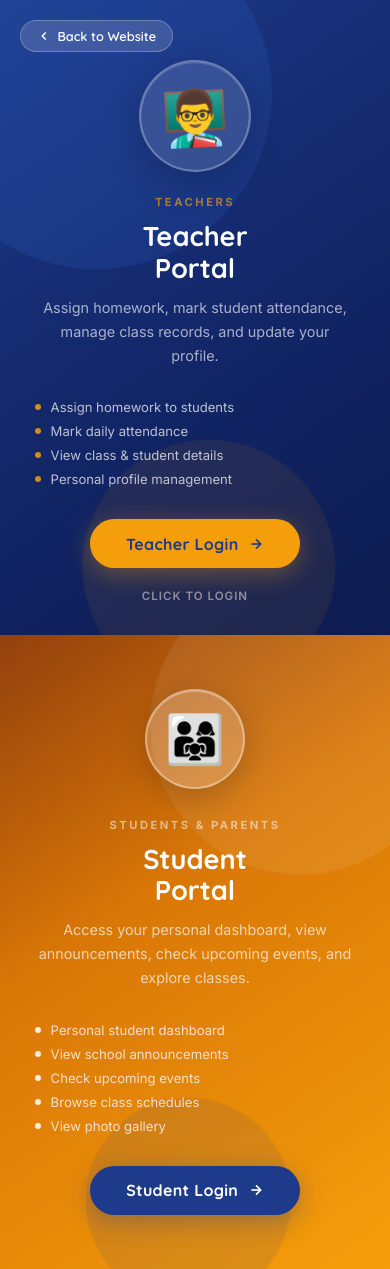
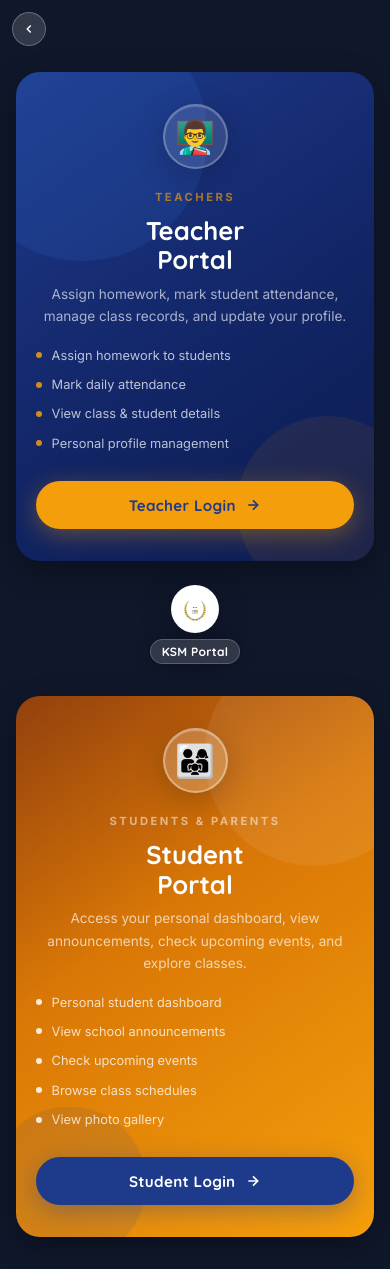
Before and after one commit to MAHMAD1499/School-Website, a PHP site: page /portal/index.php in a window 390 px wide. Run offline with PHP 8.4, Linux system fonts and the light colour scheme.

Commit message:
Updated the code

```diff
--- a/portal/index.php
+++ b/portal/index.php
@@ -348,17 +348,108 @@
 
     /* ===== RESPONSIVE ===== */
     @media (max-width: 768px) {
-      html, body { overflow: auto; }
-      .landing { flex-direction: column; height: auto; min-height: 100vh; }
-      .side { flex: none !important; padding: 4rem 2rem; min-height: 50vh; }
-      .side:hover { flex: none !important; }
-      .center-badge { display: none; }
+      html, body { overflow-y: auto; overflow-x: hidden; background-color: #0f172a; }
+      .landing {
+        flex-direction: column;
+        height: auto;
+        min-height: 100vh;
+        width: 100%;
+        padding: 5rem 1.25rem 2.5rem;
+        gap: 1.5rem;
+        justify-content: flex-start;
+      }
+      .side {
+        flex: none !important;
+        padding: 2.25rem 1.5rem;
+        min-height: auto;
+        border-radius: 1.5rem;
+        box-shadow: 0 10px 30px rgba(0,0,0,0.3);
+        overflow: hidden;
+        width: 100%;
+        max-width: 500px;
+        margin: 0 auto;
+      }
+      .side:hover { flex: none !important; transform: translateY(-3px); }
+
+      .center-badge {
+        display: flex;
+        position: relative;
+        top: 0; left: 0;
+        transform: none;
+        flex-direction: row;
+        align-items: center;
+        justify-content: center;
+        gap: 0.75rem;
+        z-index: 10;
+        margin-bottom: 0.5rem;
+      }
+      .center-logo {
+        width: 55px;
+        height: 55px;
+        border: 2px solid rgba(255,255,255,0.9);
+      }
+      .center-logo img {
+        width: 34px !important;
+        height: 34px !important;
+      }
+      .center-school-name {
+        font-size: 0.9rem;
+        padding: 0.35rem 0.9rem;
+        color: white;
+        background: rgba(255, 255, 255, 0.15);
+        border: 1px solid rgba(255, 255, 255, 0.2);
+        backdrop-filter: blur(10px);
+      }
+
       .divider-line { display: none; }
-      .side-title { font-size: 1.7rem; }
+
+      .side-icon {
+        width: 65px;
+        height: 65px;
+        font-size: 2rem;
+        margin-bottom: 1rem;
+      }
+      .side-title { font-size: 1.8rem; margin-bottom: 0.5rem; }
+      .side-desc { font-size: 0.85rem; margin-bottom: 1.25rem; }
+      .feature-list { margin-bottom: 1.5rem; }
+      .feature-item { font-size: 0.8rem; margin-bottom: 0.4rem; }
+
+      .side-btn {
+        width: 100%;
+        justify-content: center;
+        padding: 0.9rem;
+        font-size: 0.95rem;
+      }
+
+      .hover-hint { display: none; }
+
+      .back-link {
+        top: 1rem;
+        left: 1rem;
+        padding: 0.5rem;
+        border-radius: 50%;
+        width: 38px;
+        height: 38px;
+        justify-content: center;
+      }
+      .back-link span { display: none; }
+
+      /* Orbs on mobile */
+      .side-admin::before { width: 250px; height: 250px; top: -60px; left: -60px; }
+      .side-admin::after { width: 180px; height: 180px; bottom: -40px; right: -40px; }
+      .side-student::before { width: 220px; height: 220px; top: -50px; right: -50px; }
+      .side-student::after { width: 150px; height: 150px; bottom: -30px; left: -30px; }
     }
 
     @media (max-width: 480px) {
-      .side { padding: 3rem 1.5rem; }
+      .landing { padding: 4.5rem 1rem 2rem; }
+      .side { padding: 2rem 1.25rem; }
+      .center-badge { flex-direction: column; gap: 0.4rem; }
+      .center-logo { width: 48px; height: 48px; }
+      .center-logo img { width: 28px !important; height: 28px !important; }
+      .center-school-name { font-size: 0.75rem; padding: 0.25rem 0.7rem; }
+      .back-link { top: 0.75rem; left: 0.75rem; width: 34px; height: 34px; padding: 0.4rem; }
+      .side-title { font-size: 1.6rem; }
     }
   </style>
 </head>
@@ -367,7 +458,7 @@
 <!-- Back to Website -->
 <a href="../index.php" class="back-link">
   <svg width="14" height="14" viewBox="0 0 24 24" fill="none" stroke="currentColor" stroke-width="2.5"><polyline points="15 18 9 12 15 6"/></svg>
-  Back to Website
+  <span>Back to Website</span>
 </a>
 
 <div class="landing">
```
